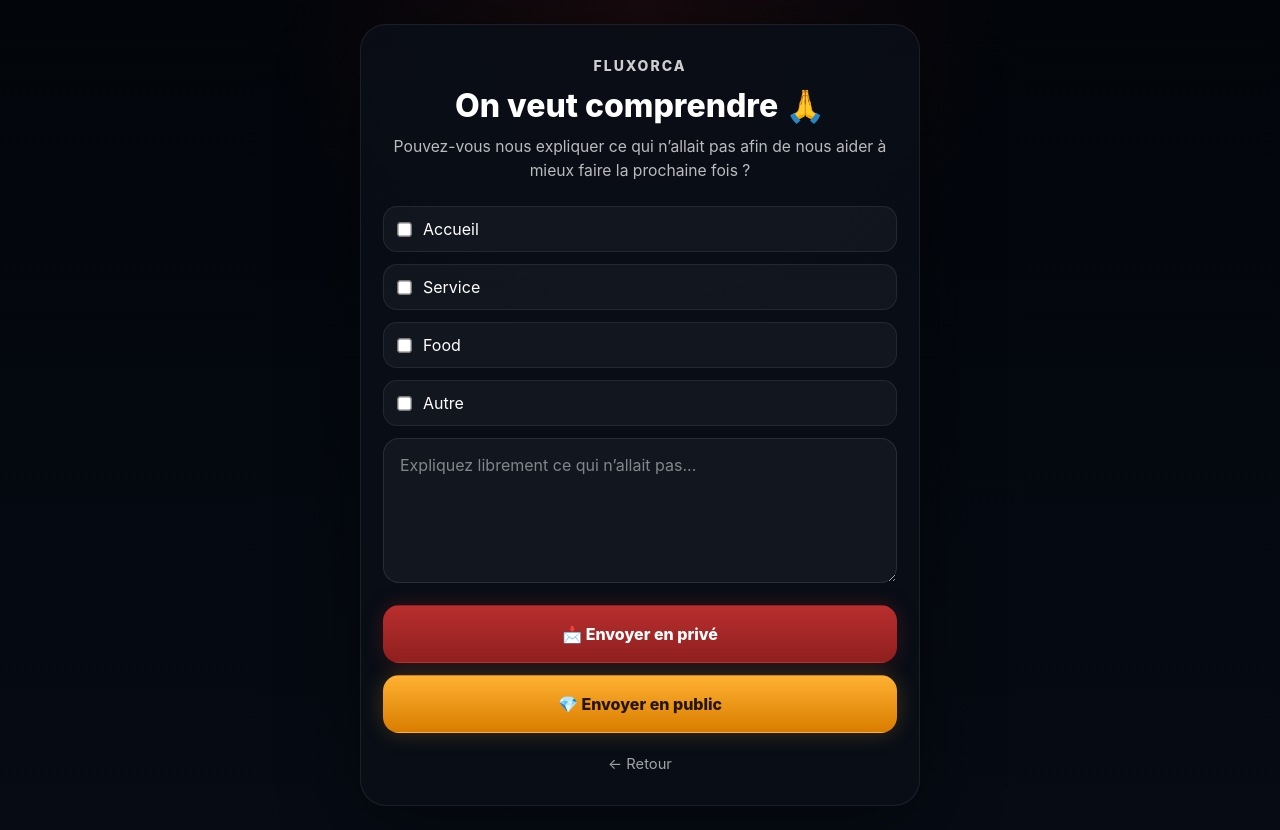
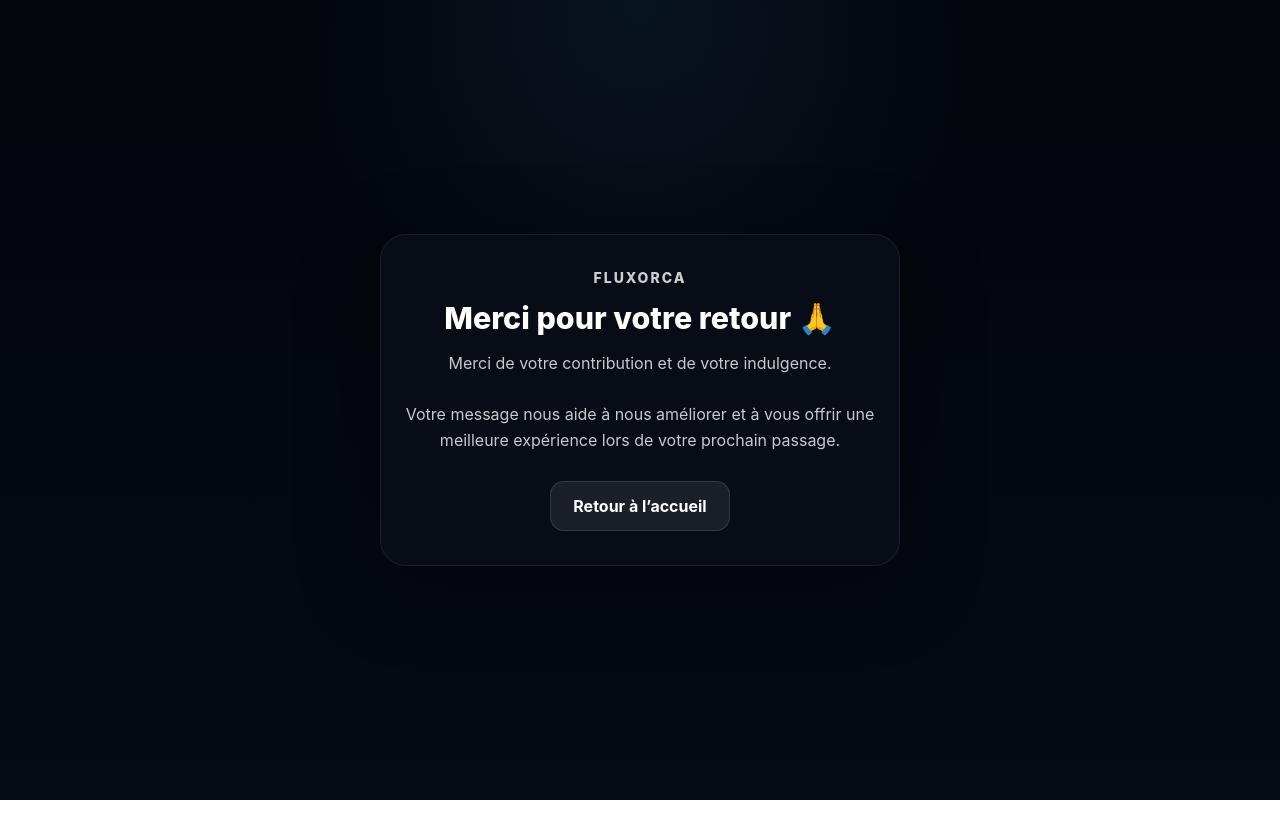
Before and after one commit to ChawnRob/fluxorca-qr-xo, a plain HTML site: page merci-prive.html in a window 1280 px wide. After the commit the page ends 800 px from the top, so only its background shows below. Drawn offline with Linux system fonts and the light colour scheme.

Commit message:
Fix merci-prive page content

```diff
--- a/merci-prive.html
+++ b/merci-prive.html
@@ -3,7 +3,7 @@
 <head>
   <meta charset="UTF-8" />
   <meta name="viewport" content="width=device-width, initial-scale=1.0"/>
-  <title>Retour négatif</title>
+  <title>Merci 🙏</title>
 
   <style>
     * {
@@ -20,17 +20,17 @@
       padding: 24px;
       font-family: -apple-system, BlinkMacSystemFont, "Segoe UI", Roboto, sans-serif;
       background:
-        radial-gradient(circle at top, rgba(120, 30, 30, 0.18), transparent 35%),
+        radial-gradient(circle at top, rgba(40, 90, 140, 0.18), transparent 35%),
         linear-gradient(180deg, #02050a 0%, #060b14 100%);
       color: #fff;
     }
 
     .card {
       width: 100%;
-      max-width: 560px;
-      padding: 32px 22px;
+      max-width: 520px;
+      padding: 34px 24px;
       border-radius: 26px;
-      background: rgba(10, 14, 24, 0.86);
+      background: rgba(10, 14, 24, 0.85);
       border: 1px solid rgba(255,255,255,0.08);
       box-shadow: 0 20px 80px rgba(0,0,0,0.45);
       text-align: center;
@@ -39,169 +39,52 @@
     .logo {
       font-size: 14px;
       letter-spacing: 2px;
-      margin-bottom: 12px;
+      margin-bottom: 14px;
       opacity: 0.8;
       font-weight: 800;
     }
 
     h1 {
-      font-size: 2rem;
-      margin-bottom: 10px;
+      font-size: 1.9rem;
+      margin-bottom: 14px;
       font-weight: 800;
     }
 
-    .subtitle {
-      font-size: 0.98rem;
-      color: rgba(255,255,255,0.72);
-      margin-bottom: 24px;
-      line-height: 1.5;
-    }
-
-    .form-box {
-      display: flex;
-      flex-direction: column;
-      gap: 12px;
-      text-align: left;
-    }
-
-    .check-item {
-      display: flex;
-      align-items: center;
-      gap: 12px;
-      padding: 12px 14px;
-      border-radius: 14px;
-      background: rgba(255,255,255,0.04);
-      border: 1px solid rgba(255,255,255,0.08);
-      color: #fff;
+    .message {
       font-size: 1rem;
-    }
-
-    .check-item input[type="checkbox"] {
-      transform: scale(1.1);
-      accent-color: #d64040;
-    }
-
-    textarea {
-      width: 100%;
-      min-height: 145px;
-      padding: 16px;
-      border-radius: 16px;
-      border: 1px solid rgba(255,255,255,0.10);
-      background: rgba(255,255,255,0.04);
-      color: #fff;
-      font-size: 1rem;
-      resize: vertical;
-      outline: none;
-      font-family: inherit;
-    }
-
-    textarea::placeholder {
-      color: rgba(255,255,255,0.48);
-    }
-
-    .actions {
-      display: flex;
-      flex-direction: column;
-      gap: 12px;
-      margin-top: 10px;
+      line-height: 1.6;
+      color: rgba(255,255,255,0.78);
+      margin-bottom: 28px;
     }
 
     .btn {
-      display: flex;
-      align-items: center;
-      justify-content: center;
-      min-height: 58px;
-      padding: 14px 18px;
-      border-radius: 16px;
+      display: inline-block;
+      padding: 14px 22px;
+      border-radius: 14px;
       text-decoration: none;
-      font-weight: 800;
-      font-size: 1rem;
-      transition: 0.18s ease;
-      border: 1px solid transparent;
+      font-weight: 700;
+      background: rgba(255,255,255,0.08);
+      color: #fff;
+      border: 1px solid rgba(255,255,255,0.12);
+      transition: 0.2s;
     }
 
     .btn:hover {
-      transform: translateY(-1px);
-      opacity: 0.96;
-    }
-
-    .btn-private {
-      background: linear-gradient(180deg, #b92e2e 0%, #8f1f1f 100%);
-      color: #fff;
-      box-shadow: 0 0 22px rgba(185, 46, 46, 0.24);
-    }
-
-    .btn-public {
-      background: linear-gradient(180deg, #ffb132 0%, #d97d00 100%);
-      color: #231500;
-      box-shadow: 0 0 22px rgba(255, 177, 50, 0.22);
-    }
-
-    .back {
-      margin-top: 22px;
-      display: inline-block;
-      font-size: 0.92rem;
-      color: rgba(255,255,255,0.62);
-      text-decoration: none;
-    }
-
-    .back:hover {
-      color: #fff;
-    }
-
-    @media (max-width: 520px) {
-      .card {
-        padding: 28px 18px;
-        border-radius: 22px;
-      }
-
-      h1 {
-        font-size: 1.7rem;
-      }
+      background: rgba(255,255,255,0.14);
     }
   </style>
 </head>
 <body>
+  <div class="card">
+    <div class="logo">FLUXORCA</div>
+    <h1>Merci pour votre retour 🙏</h1>
 
-  <main class="card">
-    <div class="logo">FLUXORCA</div>
-
-    <h1>On veut comprendre 🙏</h1>
-    <p class="subtitle">
-      Pouvez-vous nous expliquer ce qui n’allait pas afin de nous aider à mieux faire la prochaine fois ?
+    <p class="message">
+      Merci de votre contribution et de votre indulgence.<br><br>
+      Votre message nous aide à nous améliorer et à vous offrir une meilleure expérience lors de votre prochain passage.
     </p>
 
-    <div class="form-box">
-      <label class="check-item">
-        <input type="checkbox" name="problem" value="Accueil">
-        <span>Accueil</span>
-      </label>
-
-      <label class="check-item">
-        <input type="checkbox" name="problem" value="Service">
-        <span>Service</span>
-      </label>
-
-      <label class="check-item">
-        <input type="checkbox" name="problem" value="Food">
-        <span>Food</span>
-      </label>
-
-      <label class="check-item">
-        <input type="checkbox" name="problem" value="Autre">
-        <span>Autre</span>
-      </label>
-
-      <textarea placeholder="Expliquez librement ce qui n’allait pas..."></textarea>
-
-      <div class="actions">
-        <a href="merci-prive.html" class="btn btn-private">📩 Envoyer en privé</a>
-        <a href="public.html" class="btn btn-public">💎 Envoyer en public</a>
-      </div>
-    </div>
-
-    <a href="index.html" class="back">← Retour</a>
-  </main>
-
+    <a href="index.html" class="btn">Retour à l’accueil</a>
+  </div>
 </body>
 </html>
```
